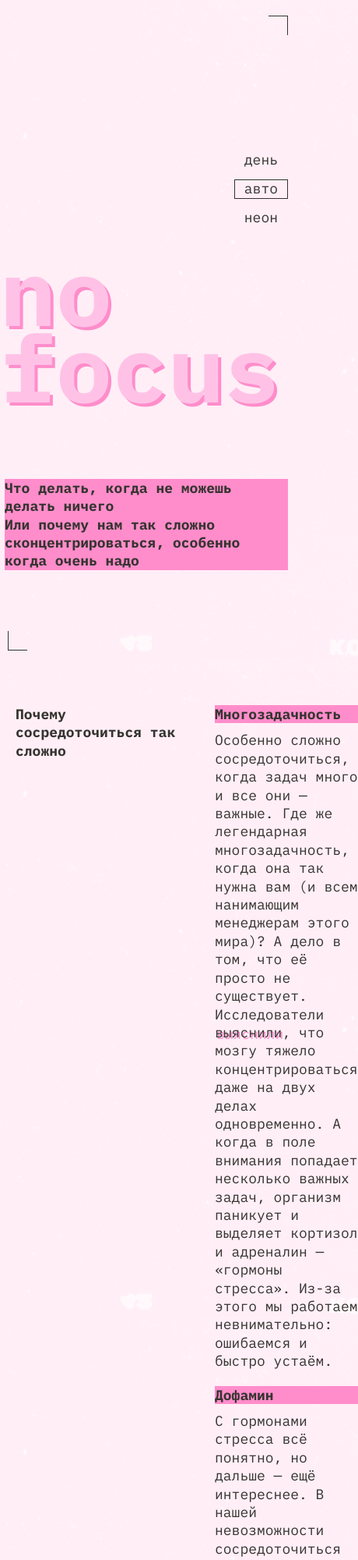
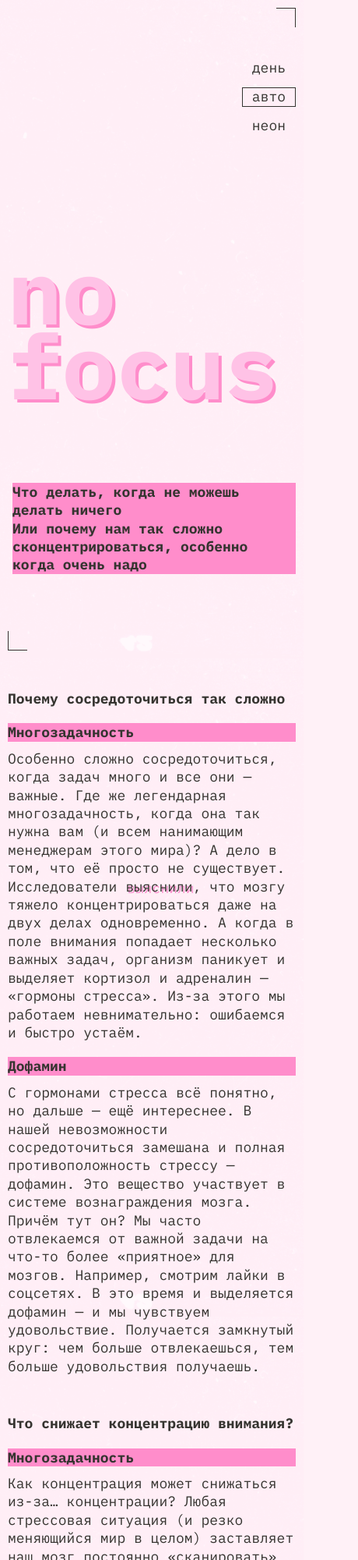
Before and after one commit to 1zh0ra/slozhno-sosredotochitsya, a plain HTML site: page index.html in a window 390 px wide. Shown: the top 2000 px of the page at 78% size, 460 px wide, since content can reach past the window. Drawn offline with Linux system fonts and the light colour scheme.

Commit message:
Сдача

```diff
--- a/styles/dark.css
+++ b/styles/dark.css
@@ -5,7 +5,7 @@
   --secondary-color-o-40: var(--color-purple-2-o-40, #ff007040);
   --accent-color: var(--color-purple-2, #ff0070);
   --highlight-color: var(--color-black-1, #000028);
-  --hover-color: var(--color-pink-2, #f1b2ce);
+  --hover-color: var(--color-purple-3, rgb(255 0 112 / 0.4));
   --link-color: var(--color-pink-2, #f1b2ce);
   --page-background-color: var(--color-black-1, #000028);
   --page-background-image: url("../images/cover-image-dark.png");
@@ -21,7 +21,7 @@
     --secondary-color-o-40: var(--color-purple-2-o-40, #ff007040);
     --accent-color: var(--color-purple-2, #ff0070);
     --highlight-color: var(--color-black-1, #000028);
-    --hover-color: var(--color-pink-2, #f1b2ce);
+    --hover-color: var(--color-purple-3, rgb(255 0 112 / 0.4));
     --link-color: var(--color-pink-2, #f1b2ce);
     --page-background-color: var(--color-black-1, #000028);
     --page-background-image: url("../images/cover-image-dark.png");
--- a/styles/style.css
+++ b/styles/style.css
@@ -143,24 +143,17 @@
   z-index: -1;
   height: 25px;
   width: 25px;
-  border: 1px solid var(--secondary-color, #ff0070);
-}
-
-.decorated-zone::after {
   border-width: 0 0 1px 1px;
   left: 20px;
   bottom: 0;
+  border-inline-start: 1px solid var(--secondary-color, #ff0070);
+  border-block-end: 1px solid var(--secondary-color, #ff0070);
+  inset-inline-start: clamp(10px, 0.0286rem + 2.5445vw, 20px);
+  inset-block-end: clamp(10px, 0.0286rem + 2.5445vw, 20px);
 }
 
 .title__list {
   font-weight: 400;
-}
-
-.decorated-zone::after {
-  border-inline-start: 1px solid var(--secondary-color, #ff0070);
-  border-block-end: 1px solid var(--secondary-color, #ff0070);
-  inset-inline-start: clamp(10px, 0.0286rem + 2.5445vw, 20px);
-  inset-block-end: clamp(10px, 0.0286rem + 2.5445vw, 20px);
 }
 
 .header__theme-menu-button_active {
@@ -169,7 +162,7 @@
   pointer-events: none;
 }
 
-.header__theme-menu-button:hover {
+.header__theme-menu-button:not(:disabled):hover {
   border: 1px solid var(--hover-color);
 }
 
@@ -210,8 +203,9 @@
 
 .section-what__articles-list {
   display: grid;
+  grid-column: span 2;
   grid-template-columns: repeat(3, 1fr);
-  grid-column: span 2;
+  gap: 20px;
 }
 
 .articles-list {
@@ -224,10 +218,6 @@
   color: var(--text-color);
   display: grid;
   gap: 10px;
-}
-
-.shadow-decor {
-  text-shadow: 4px 4px 0 #ff0070;
 }
 
 .link:hover {
@@ -249,12 +239,6 @@
   font-family: var(--page-font-family, "IBM Plex mono", monospace);
 }
 
-.section-what__articles-list {
-  display: grid;
-  grid-template-columns: repeat(3, 1fr);
-  gap: 20px;
-}
-
 .section-how__articles-list {
   flex-direction: column;
 }
@@ -269,10 +253,6 @@
 }
 
 .gallery-list {
-  grid-column: span 2;
-}
-
-.gallery-list {
   display: grid;
   grid-template-columns: repeat(3, 1fr);
   grid-template-rows: repeat(3, min-content);
@@ -281,6 +261,7 @@
     "cassette books food"
     "cassette road road";
   gap: 20px;
+  grid-column: span 2;
 }
 
 .gallery-list__item-img {
@@ -357,14 +338,6 @@
     text-shadow: 4px 4px 0 var(--accent-color);
   }
 
-  .header__title {
-    max-width: 364px;
-  }
-
-  .title__what {
-    max-width: 236px;
-  }
-
   .footer-title {
     grid-template-rows: 190px 2rem;
     text-shadow: 2px 2px 0 var(--accent-color);
@@ -384,7 +357,7 @@
   }
 }
 
-@media (width <= 375px) {
+@media (width <= 550px) {
   .page-title {
     margin-top: 20px;
     font-size: 116px;
@@ -393,6 +366,7 @@
 
   .header__title {
     margin-top: 28px;
+    max-width: 364px;
   }
 
   .decorated-zone::before {
--- a/styles/variables.css
+++ b/styles/variables.css
@@ -6,6 +6,7 @@
 
   --color-purple-1: #db00ff;
   --color-purple-2: #ff0070;
+  --color-purple-3:#FF007066;
   --color-purple-2-o-40: #ff007040;
 
   --color-black-1: #000028;
```
